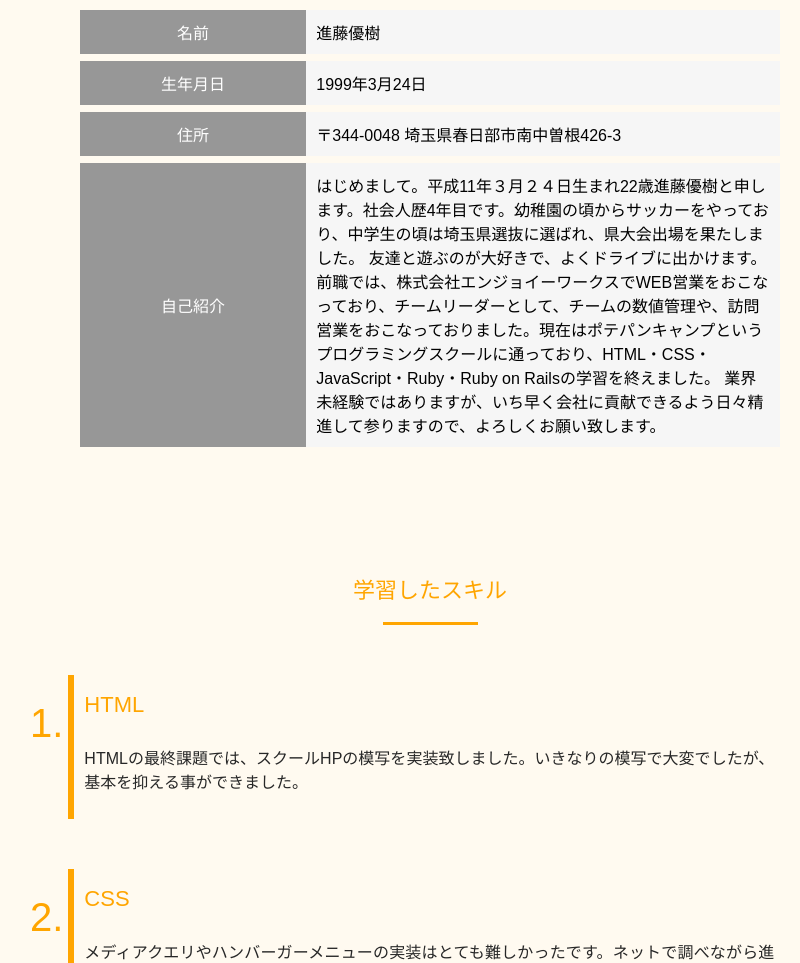
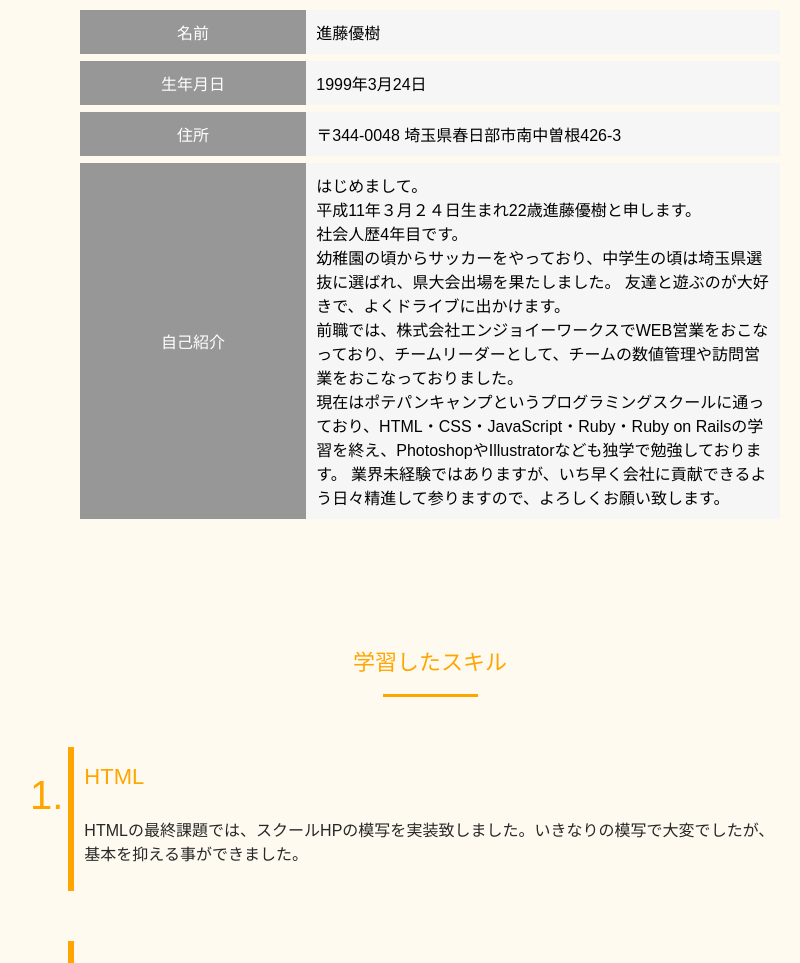
Before and after one commit to shindoyuuki/Portfolio, a plain HTML site: page index.html in a window 1280 px wide. Shown: the part 807-1770 px from the top of the page, without its empty margins (210-1010 px from the left). Drawn offline with nearby package versions, Linux system fonts and the light colour scheme.

Commit message:
Portfolio

```diff
--- a/index.html
+++ b/index.html
@@ -87,8 +87,8 @@
               </tr>
               <tr>
                 <th class="arrow_box">自己紹介</th>
-                <td>はじめまして。平成11年３月２４日生まれ22歳進藤優樹と申します。社会人歴4年目です。幼稚園の頃からサッカーをやっており、中学生の頃は埼玉県選抜に選ばれ、県大会出場を果たしました。
-            友達と遊ぶのが大好きで、よくドライブに出かけます。前職では、株式会社エンジョイーワークスでWEB営業をおこなっており、チームリーダーとして、チームの数値管理や、訪問営業をおこなっておりました。現在はポテパンキャンプというプログラミングスクールに通っており、HTML・CSS・JavaScript・Ruby・Ruby on Railsの学習を終えました。
+                <td>はじめまして。<br>平成11年３月２４日生まれ22歳進藤優樹と申します。<br>社会人歴4年目です。<br>幼稚園の頃からサッカーをやっており、中学生の頃は埼玉県選抜に選ばれ、県大会出場を果たしました。
+            友達と遊ぶのが大好きで、よくドライブに出かけます。<br>前職では、株式会社エンジョイーワークスでWEB営業をおこなっており、チームリーダーとして、チームの数値管理や訪問営業をおこなっておりました。<br>現在はポテパンキャンプというプログラミングスクールに通っており、HTML・CSS・JavaScript・Ruby・Ruby on Railsの学習を終え、PhotoshopやIllustratorなども独学で勉強しております。
             業界未経験ではありますが、いち早く会社に貢献できるよう日々精進して参りますので、よろしくお願い致します。</td>
               </tr>
           </table>
```
Also changed, not shown: 1 other file.
